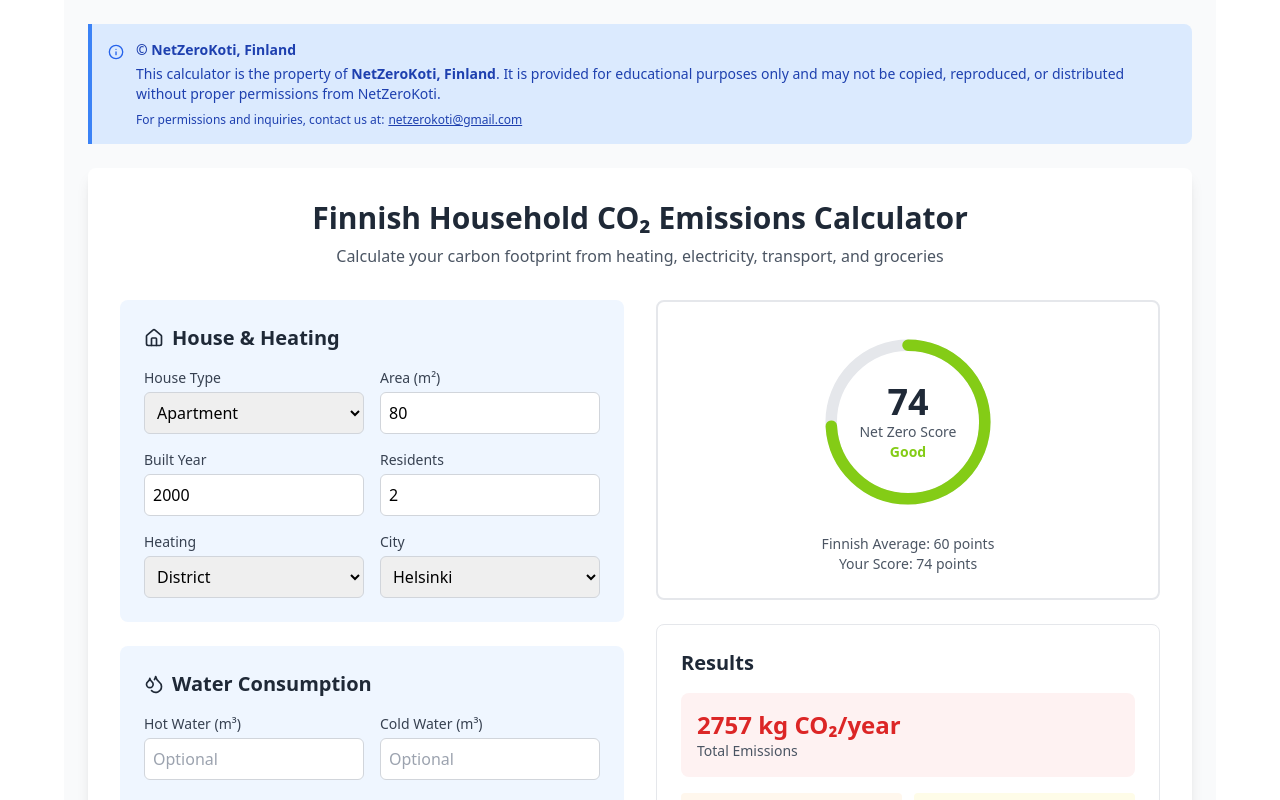
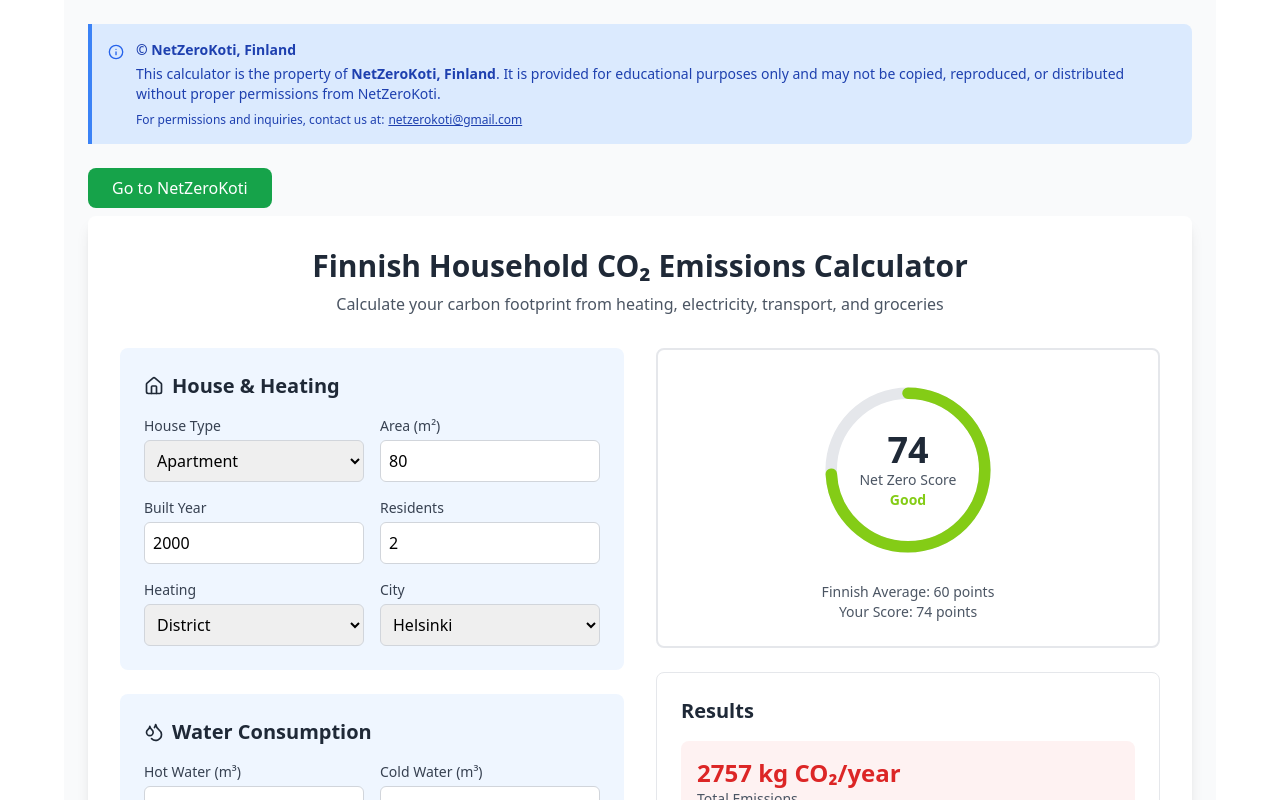
Before and after one commit to Ponnusa/netzerokoti_uusi, a React (Create React App) app: page / in a window 1280 px wide. Shown: the top 800 px of the page. Built offline with nearby package versions, Linux system fonts and the light colour scheme.

Commit message:
Update App.js

```diff
--- a/src/App.js
+++ b/src/App.js
@@ -539,6 +539,15 @@ const App = () => {
         </div>
       </div>
 
+                  <div className="mb-2">
+        <button
+            onClick={() => window.open("https://netzerokoti.com/", "_blank")}
+            className="px-6 py-2 bg-green-600 text-white rounded-lg hover:bg-green-700 transition-colors"
+          >
+            Go to NetZeroKoti
+          </button>
+          </div>
+
       <div className="bg-white rounded-lg shadow-lg p-8">
         <div className="text-center mb-8">
           <h1 className="text-3xl font-bold text-gray-800 mb-2">
```
